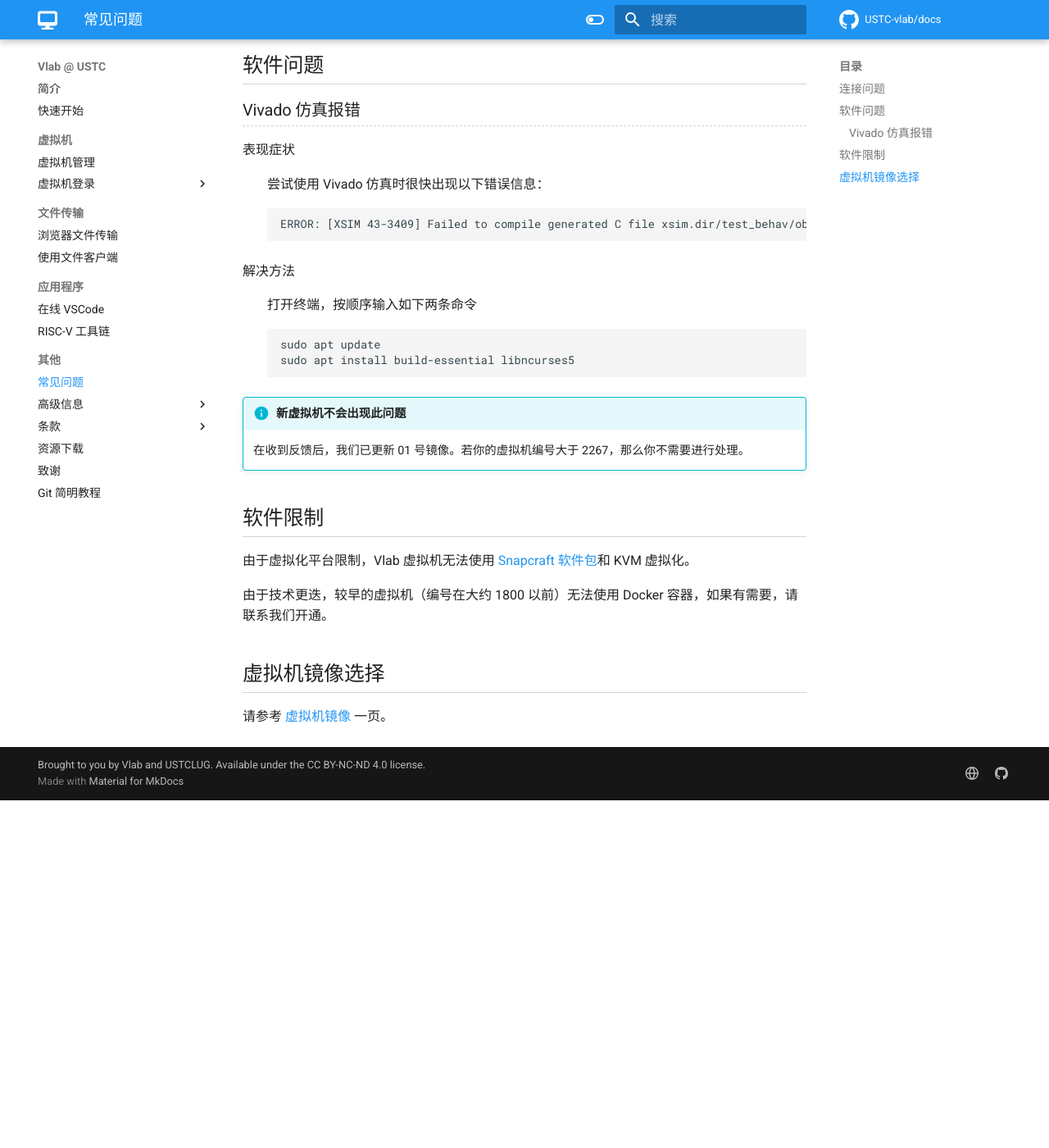
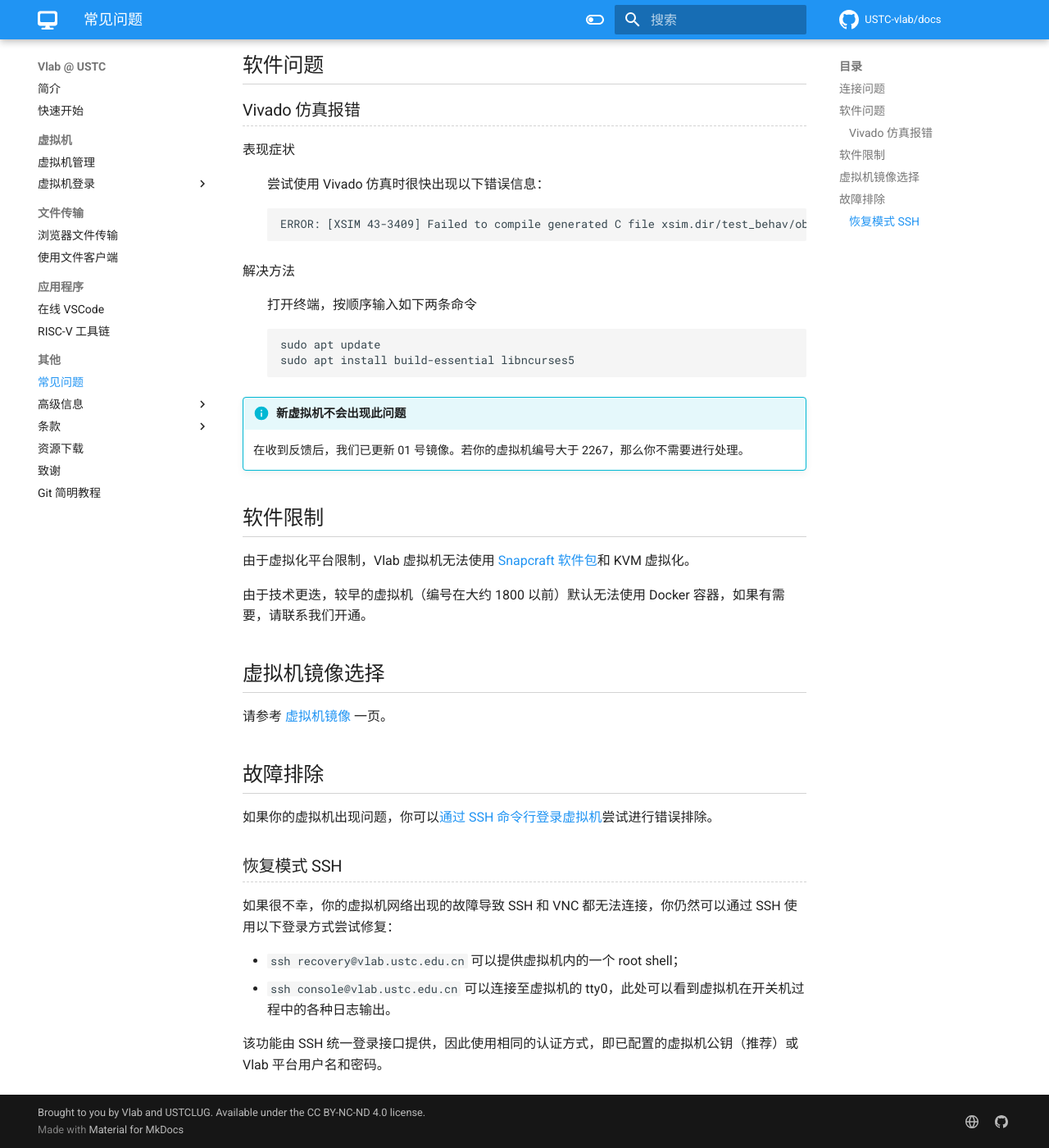
Before and after one commit to USTC-vlab/docs, an MkDocs documentation site: the page built from docs/faq.md, in a window 1280 px wide and 1400 px high, scrolled down 715 px. Shown: the whole window at 82% size. Built offline with MkDocs 1.6.1 and Material for MkDocs 9.7.7, drawn with Linux system fonts in a browser that asks for light colours; comment, search, counter and statistics services are not loaded; before the commit the page ends 1691 px from its top, so only the background shows below that.

Commit message:
faq.md: Add recovery-sshd

```diff
--- a/docs/faq.md
+++ b/docs/faq.md
@@ -54,8 +54,21 @@
 
 由于虚拟化平台限制，Vlab 虚拟机无法使用 [Snapcraft 软件包](https://snapcraft.io/)和 KVM 虚拟化。
 
-由于技术更迭，较早的虚拟机（编号在大约 1800 以前）无法使用 Docker 容器，如果有需要，请联系我们开通。
+由于技术更迭，较早的虚拟机（编号在大约 1800 以前）默认无法使用 Docker 容器，如果有需要，请联系我们开通。
 
 ## 虚拟机镜像选择 {#image-selection}
 
 请参考 [虚拟机镜像](advanced/images.md) 一页。
+
+## 故障排除 {#troubleshooting}
+
+如果你的虚拟机出现问题，你可以[通过 SSH 命令行登录虚拟机](login/ssh.md)尝试进行错误排除。
+
+### 恢复模式 SSH {#recovery-sshd}
+
+如果很不幸，你的虚拟机网络出现的故障导致 SSH 和 VNC 都无法连接，你仍然可以通过 SSH 使用以下登录方式尝试修复：
+
+- `ssh recovery@vlab.ustc.edu.cn` 可以提供虚拟机内的一个 root shell；
+- `ssh console@vlab.ustc.edu.cn` 可以连接至虚拟机的 tty0，此处可以看到虚拟机在开关机过程中的各种日志输出。
+
+该功能由 SSH 统一登录接口提供，因此使用相同的认证方式，即已配置的虚拟机公钥（推荐）或 Vlab 平台用户名和密码。
```
